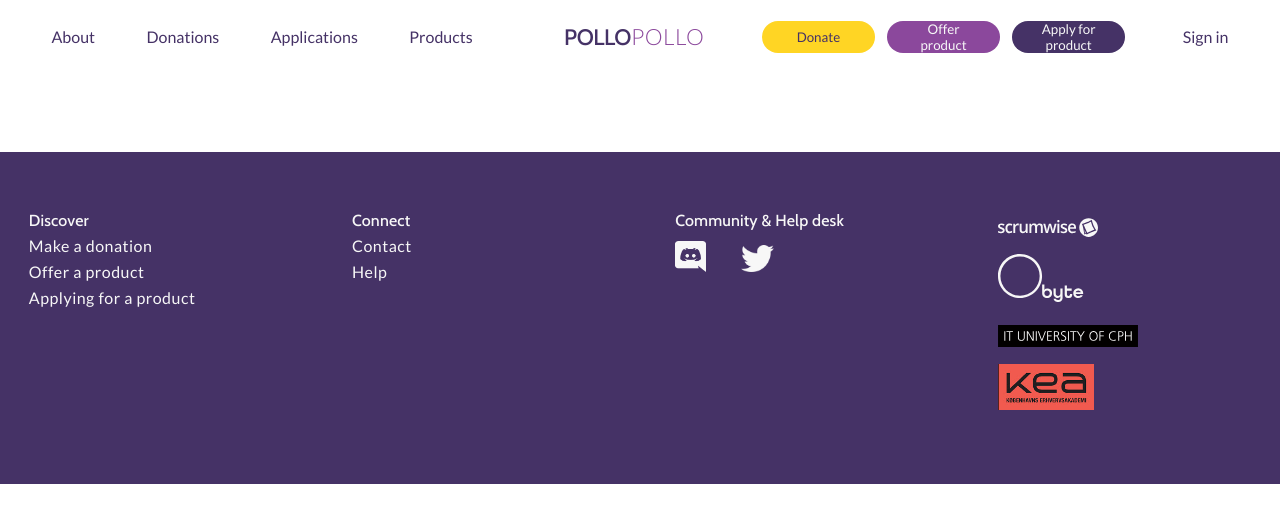
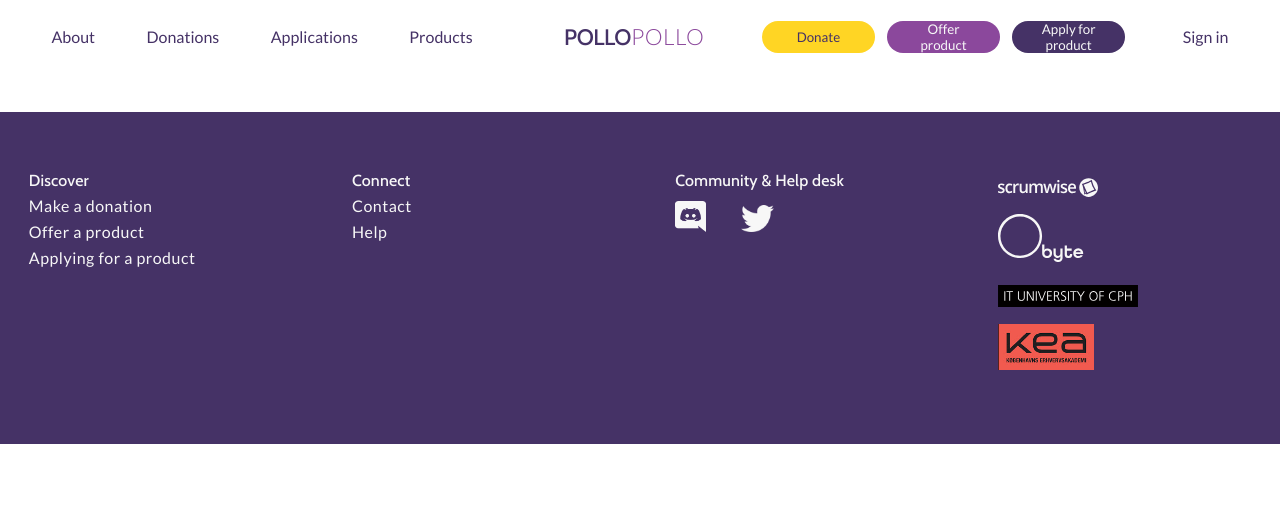
Before and after one commit to subangiv/oral_exam_finale, a React (Create React App) app: page / in a window 1280 px wide. Shown: the top 522 px of the page. Built offline with nearby package versions, Linux system fonts and the light colour scheme.

Commit message:
create space between content and header

```diff
--- a/src/components/header/Header.module.scss
+++ b/src/components/header/Header.module.scss
@@ -3,7 +3,7 @@
 @import "../burgermenu/BurgerMenu.module.scss";
 
 .header {
-  height: 12vh;
+  height: 15vh;
 }
 .polloName {
   text-align: initial;
@@ -36,6 +36,7 @@
   margin-top: 1vw;
 }
 
+//iphone SE
 @media (max-width: 340px) {
   .header {
     height: 18vh;
@@ -54,6 +55,9 @@
   // header > div.actionBtns > button {
   //   width: 30% !important;
   // }
+  .header {
+    height: 7vh;
+  }
   .actionBtns {
     :nth-child(1),
     :nth-child(2),
```
